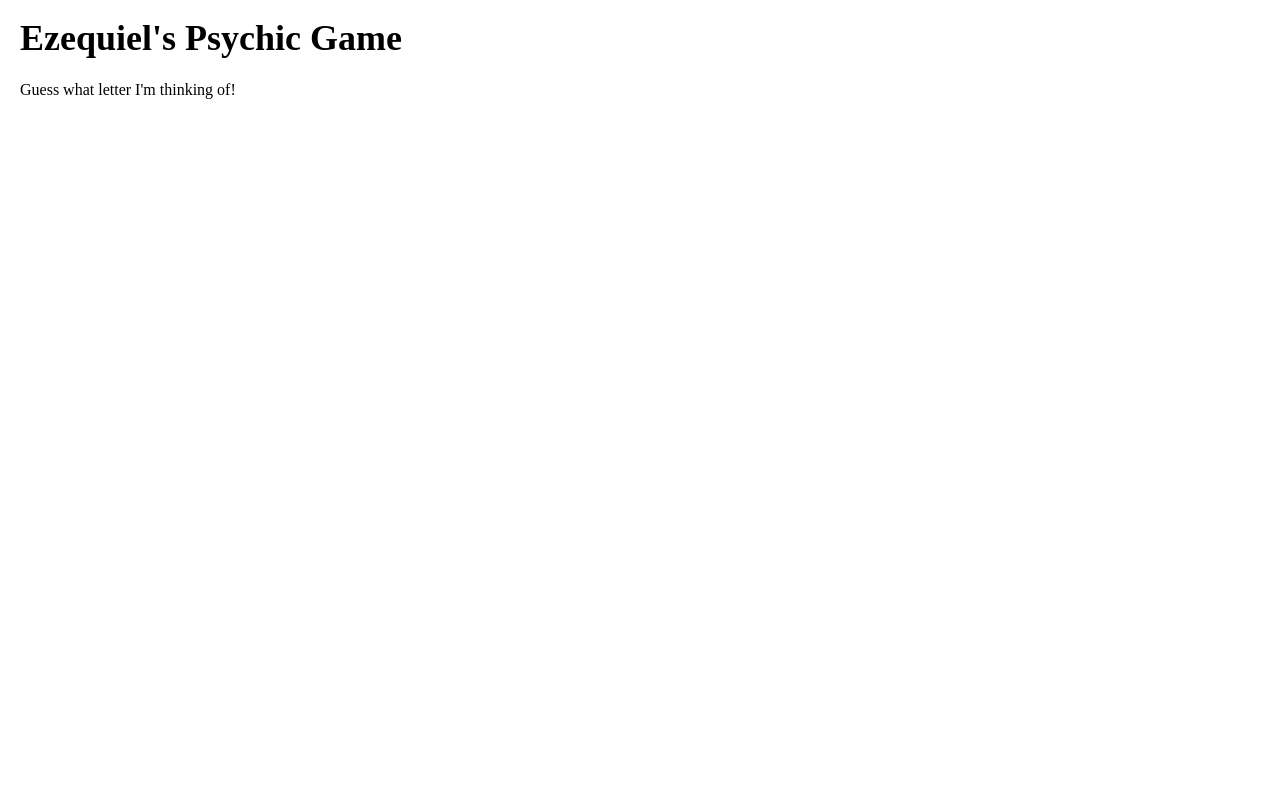
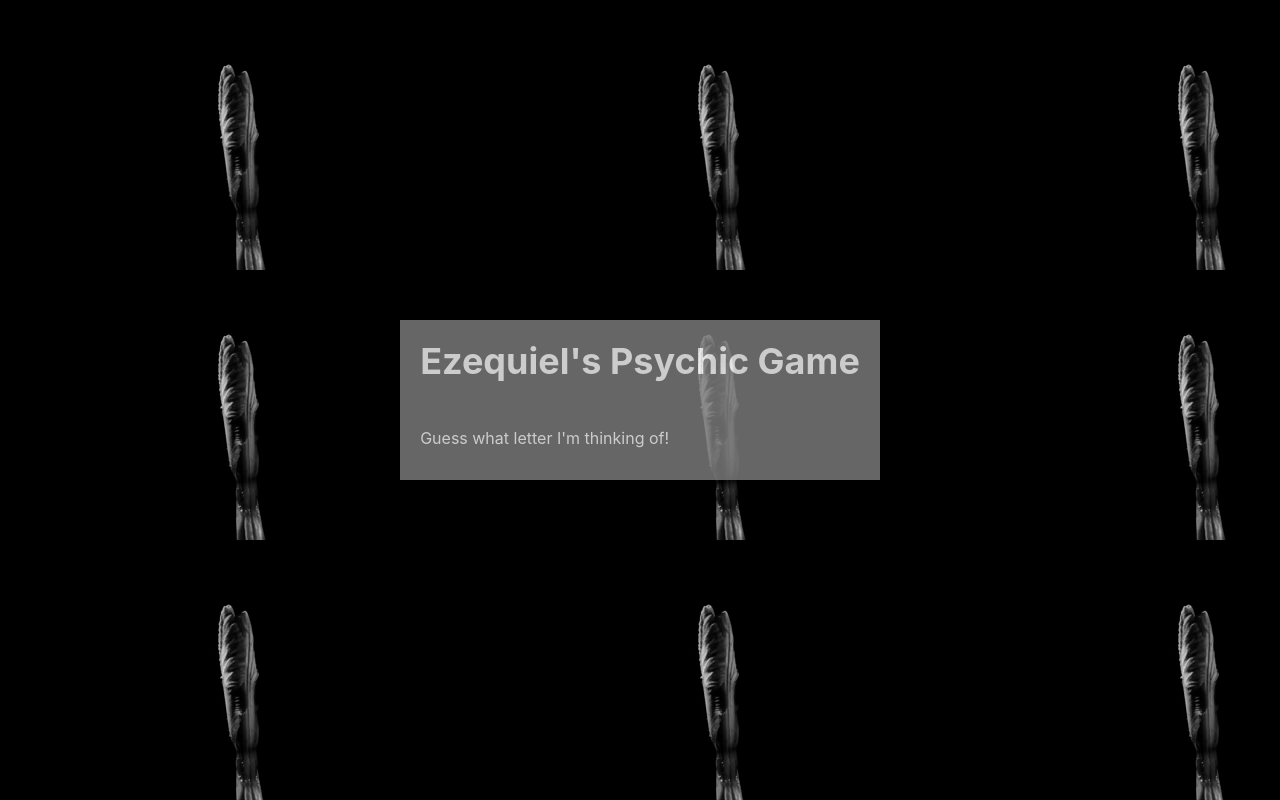
Before and after one commit to playeasynow/Psychic-Game, a plain HTML site: page index.html in a window 1280 px wide. Drawn offline with nearby package versions, Linux system fonts and the light colour scheme.

Commit message:
added bootstrap and styling

```diff
--- a/assets/css/style.css
+++ b/assets/css/style.css
@@ -1,12 +1,22 @@
+body {
+    background-image: url("../images/beachhouse.gif");
+}
+
 h1 {
     font-size: 36px;
     font-weight: bold;
-    margin-left: 20px;
-    margin-top: 20px;
+    color: white;
 }
 
 p {
-    margin-left: 20px;
     margin-top: 10px;
     margin-bottom: 10px;
+    color: white;
 }
+
+.mainGame {
+    padding: 20px;
+    background-color: gray;
+    opacity: 0.8;
+    color: white;
+}
--- a/index.html
+++ b/index.html
@@ -1,16 +1,22 @@
 <!DOCTYPE <!DOCTYPE html>
 <html>
+
 <head>
     <meta charset="utf-8" />
     <meta http-equiv="X-UA-Compatible" content="IE=edge">
     <title>Easy Psychic Game</title>
     <meta name="viewport" content="width=device-width, initial-scale=1">
-    <link rel="stylesheet" type="text/css" media="screen" href="./assets/css/reset.css" />
-    <link rel="stylesheet" type="text/css" media="screen" href="./assets/css/style.css" />
+    <link rel="stylesheet" href="https://stackpath.bootstrapcdn.com/bootstrap/4.1.3/css/bootstrap.min.css" integrity="sha384-MCw98/SFnGE8fJT3GXwEOngsV7Zt27NXFoaoApmYm81iuXoPkFOJwJ8ERdknLPMO"
+        crossorigin="anonymous">
+    <link rel="stylesheet" type="text/css" href="./assets/css/style.css">
     <script src="./assets/javascript/game.js"></script>
 </head>
+
 <body>
-    <div>
+
+    <div class="container h-100 d-flex justify-content-center">
+        <div class="row my-auto">
+            <div class="col mainGame">
                     <h1>Ezequiel's Psychic Game</h1><br>
                     <p id="directions-text">Guess what letter I'm thinking of!</p>
                     <p id="wins-text"></p>
@@ -19,4 +25,5 @@
                     <p id="letters-guessed"></p>
             </div>
 </body>
+
 </html>
```
Also changed, not shown: assets/images/beachhouse.gif (added), 2 other files. Lines whose indentation alone changed are shown as unchanged.
